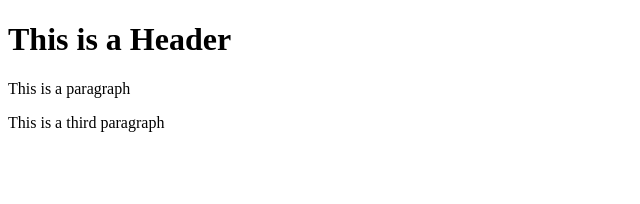
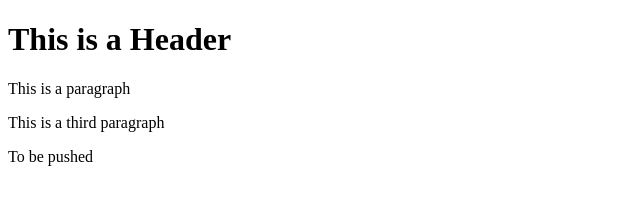
Before and after one commit to lucabarbati85/gitTest2, a website: page index.html in a window 1280 px wide. Shown: the whole page, without its empty margins (0-640 px from the left). Drawn offline with Linux system fonts and the light colour scheme.

Commit message:
third commit test

```diff
--- a/index.html
+++ b/index.html
@@ -6,5 +6,6 @@
         <h1>This is a Header</h1>
         <p>This is a paragraph</p>
         <p>This is a third paragraph</p>
+        <p>To be pushed</p>
     </body>
 </html>
```
